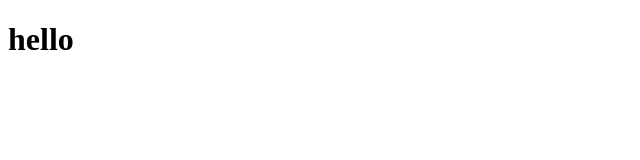
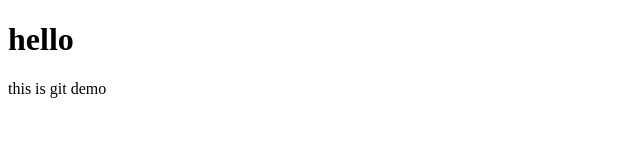
Before and after one commit to SruthiDevarakonda18/samplegit, a plain HTML site: page index.html in a window 1280 px wide. Shown: the whole page, without its empty margins (0-640 px from the left). Drawn offline with Linux system fonts and the light colour scheme.

Commit message:
html chnages

```diff
--- a/index.html
+++ b/index.html
@@ -7,5 +7,6 @@
 </head>
 <body>
     <h1>hello</h1>
+    <p>this is git demo</p>
 </body>
 </html>
```
